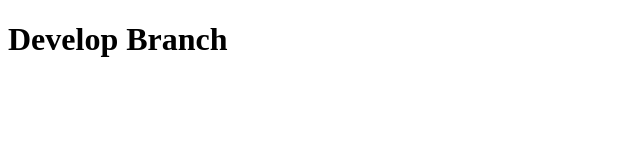
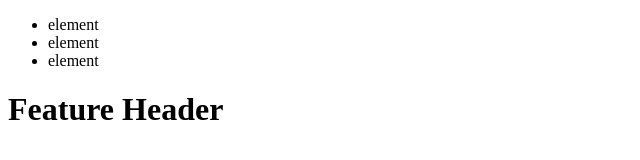
Before and after one commit to StefanoMiC/git-test-FS0824B, a plain HTML site: page index.html in a window 1280 px wide. Shown: the whole page, without its empty margins (0-640 px from the left). Drawn offline with Linux system fonts and the light colour scheme.

Commit message:
adds header and updates title

```diff
--- a/index.html
+++ b/index.html
@@ -8,7 +8,14 @@
 </head>
 
 <body>
-    <h1>Develop Branch</h1>
+    <header>
+        <ul>
+            <li>element</li>
+            <li>element</li>
+            <li>element</li>
+        </ul>
+    </header>
+    <h1>Feature Header</h1>
 
 </body>
 
```
